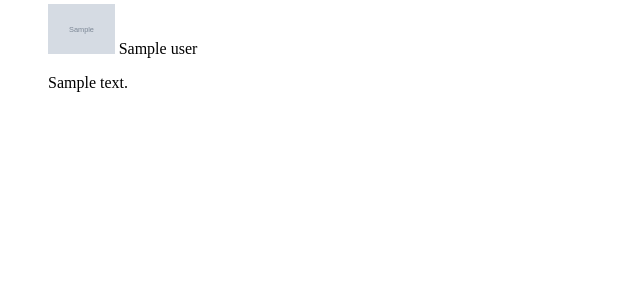
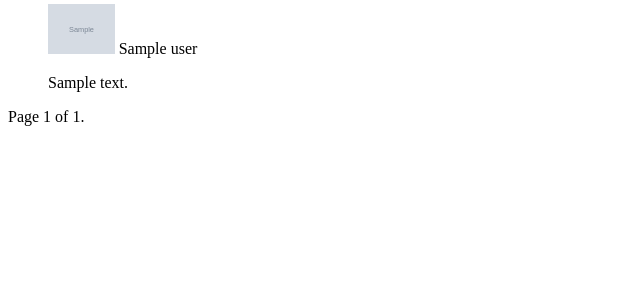
Before and after one commit to chase-seibert/advocoders, a Django app: template advocoders/templates/home.html in a window 1280 px wide. Shown: the part 126-426 px from the top of the page, without its empty margins (0-640 px from the left). Run offline with Django 3.2, Linux system fonts and the light colour scheme; a user stored in the database is signed in; tables that the repository leaves empty hold one stand-in row (values such as "Sample post"); the template is opened without the code that fills it: most values are stand-ins (such as "Sample title", 1, 10 or a date in 2020); grey boxes marked "Sample" are stand-in pictures; parts of the project's set-up code (start-up, migrations or seed data) failed here and were passed over.

Commit message:
added pagination

```diff
--- a/advocoders/templates/home.html
+++ b/advocoders/templates/home.html
@@ -1,6 +1,7 @@
 {% extends "base.html" %}
 
 {% block content %}
+
     {% if content_list %}
         <ul>
             {% for content in content_list %}
@@ -18,4 +19,21 @@
             {% endfor %}
         </ul>
     {% endif %}
+
+    <div class="pagination">
+        <span class="step-links">
+            {% if content_list.has_previous %}
+                <a href="?page={{ content_list.previous_page_number }}">previous</a>
+            {% endif %}
+
+            <span class="current">
+                Page {{ content_list.number }} of {{ content_list.paginator.num_pages }}.
+            </span>
+
+            {% if content_list.has_next %}
+                <a href="?page={{ content_list.next_page_number }}">next</a>
+            {% endif %}
+        </span>
+    </div>
+
 {% endblock %}
--- a/advocoders/views.py
+++ b/advocoders/views.py
@@ -5,6 +5,7 @@ from django.core.urlresolvers import reverse
 from django.contrib import messages
 from django.contrib.auth.decorators import login_required
 from django.shortcuts import get_object_or_404
+from django.core.paginator import Paginator
 from advocoders.models import Profile
 from advocoders.forms import ProfileForm
 from advocoders.models import Company
@@ -18,6 +19,9 @@ def home(request, domain=None, provider=None):
         content_list = content_list.filter(user__profile__company=company)
     if provider:
         content_list = content_list.filter(provider=provider)
+    page = request.GET.get('page', 1)
+    paginator = Paginator(content_list, 10)
+    content_list = paginator.page(page)
     return render(request, 'home.html', locals())
 
 
```
